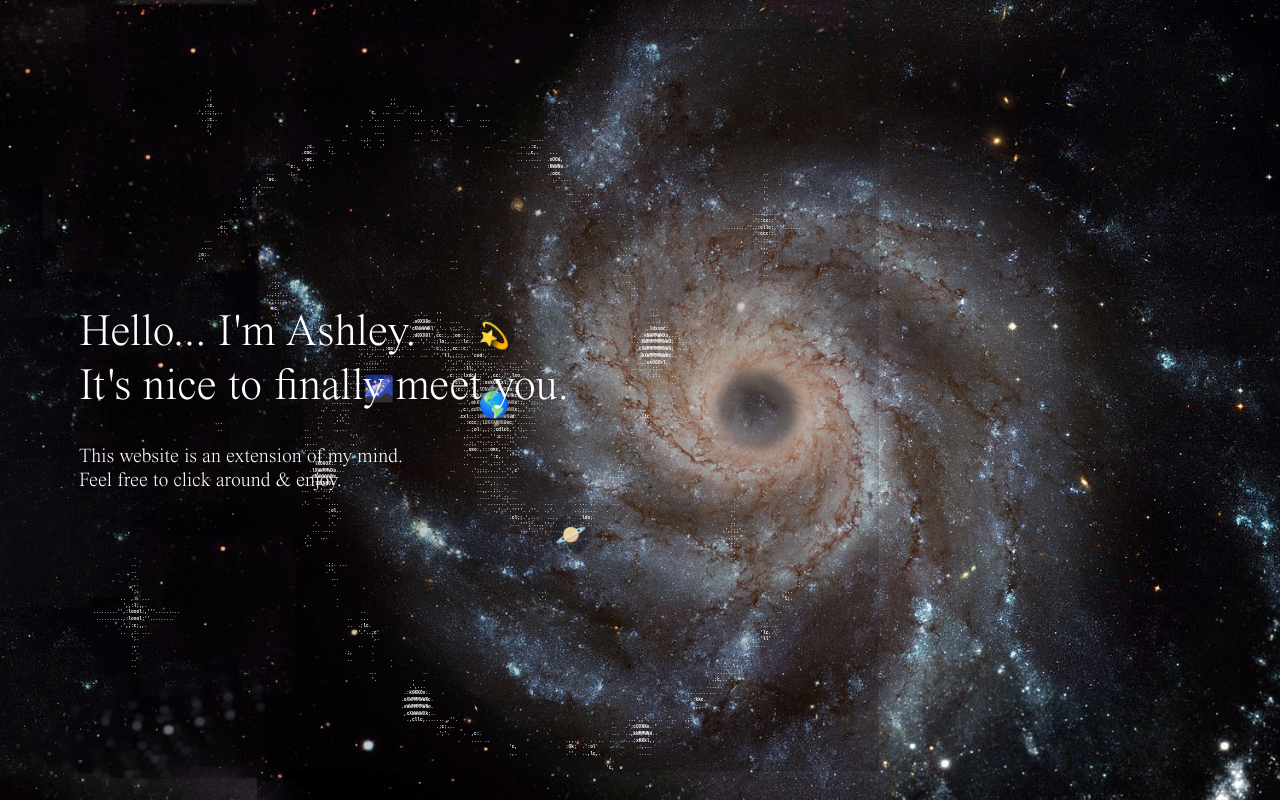
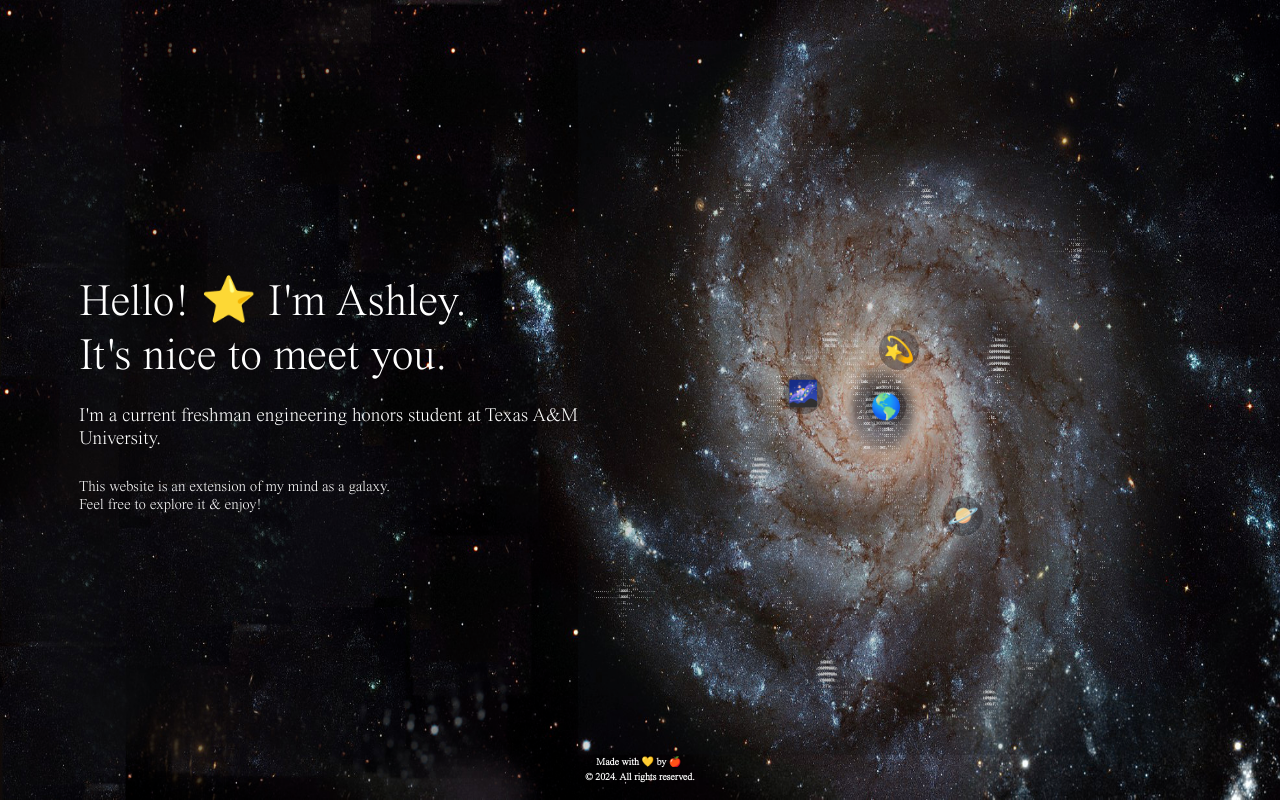
Before and after one commit to ashlxyzhang/ashs_wrld, a React (Vite) app: page /galaxy in a window 1280 px wide. Built offline with nearby package versions, Linux system fonts and the light colour scheme.

Commit message:
more galaxy formatting :(

```diff
--- a/src/components/Galaxy.tsx
+++ b/src/components/Galaxy.tsx
@@ -14,26 +14,38 @@ const Galaxy = () => {
 
   return (
     <div className="galaxy">
+      <img className="fade-in gal-img" src="/Home/galaxy2.jpeg" />
       <div className="d-flex fade-in vh-100 align-items-center justify-content-center">
-        <div className="d-flex flex-column title-cont">
-          <h1 className="space-text space-title">
-            Hello... I'm Ashley. <br />
-            It's nice to finally meet you.
+        <div className="d-flex space-text flex-column title-cont">
+          <h1 className="space-title">
+            Hello! ⭐️ I'm Ashley. <br />
+            It's nice to meet you.
           </h1>
-          <h5 className="space-text space-subtitle">
-            This website is an extension of my mind. <br />
-            Feel free to click around & enjoy.
+          <h3 className="space-mid">
+            I'm a current freshman engineering honors student at Texas A&M
+            University.
+          </h3>
+          <h5 className="space-subtitle">
+            This website is an extension of my mind as a galaxy.
+            <br />
+            Feel free to explore it & enjoy!
           </h5>
-          <div></div>
         </div>
-        <div className="d-flex gal-cont vh-100 align-items-center justify-content-center">
-          <img className="gal-img" src="/Home/galaxy2.jpeg" />
-          <span className="galaxy-text" style={{ marginRight: "5%" }}>
-            {galaxyText}
-          </span>
+        <span
+          className="space-text"
+          style={{
+            fontSize: 10,
+            textAlign: "center",
+            alignSelf: "end",
+            zIndex: 1,
+          }}
+        >
+          Made with 💛 by 🍎 <br />© 2024. All rights reserved.
+        </span>
+        <div className="d-flex vh-100 align-items-center justify-content-center">
           <div
             className="dest-cont"
-            style={{ marginBottom: "2%", marginRight: "5%" }}
+            style={{ marginBottom: "2%", marginRight: "7%" }}
           >
             <Link to="/" className="destination">
               🌎
--- a/src/styling/Galaxy.css
+++ b/src/styling/Galaxy.css
@@ -3,24 +3,12 @@
     font-family: monospace;
     font-weight: bolder;
     background-color: #020203;
-    z-index: -1;
-}
-
-.galaxy-text {
-    font-size: 4.5px;
-    color: white;
-    background-color: #0a080b33;
-    z-index: 1;
-    position: absolute;
 }
 
 .gal-img {
+    width: 100%;
     height: 100%;
-}
-
-.gal-cont {
     position: absolute;
-    right: 0%;
 }
 
 .fade-in {
@@ -51,7 +39,6 @@
     text-decoration: none;
     text-align: center;
     padding-top: 3px;
-    z-index: 2;
 }
 
 .dest-cap {
@@ -64,7 +51,6 @@
     font-size: 12px;
     margin-left: 50px;
     opacity: 0;
-    z-index: 2;
 }
 
 .space-obj {
@@ -82,15 +68,21 @@
 
 .space-text {
     font-family: "Times Now";
+    width: 40%;
     color: white;
-    z-index: 3;
     margin: 15px;
 }
 
 .space-title {
     font-size: 3.5vw;
+    margin-bottom: 20px;
+}
+
+.space-mid {
+    font-size: 1.5vw;
 }
 
 .space-subtitle {
-    font-size: 20px;
+    margin-top: 20px;
+    font-size: 15px;
 }
```
Also changed, not shown: public/Home/galaxy2.jpeg.
